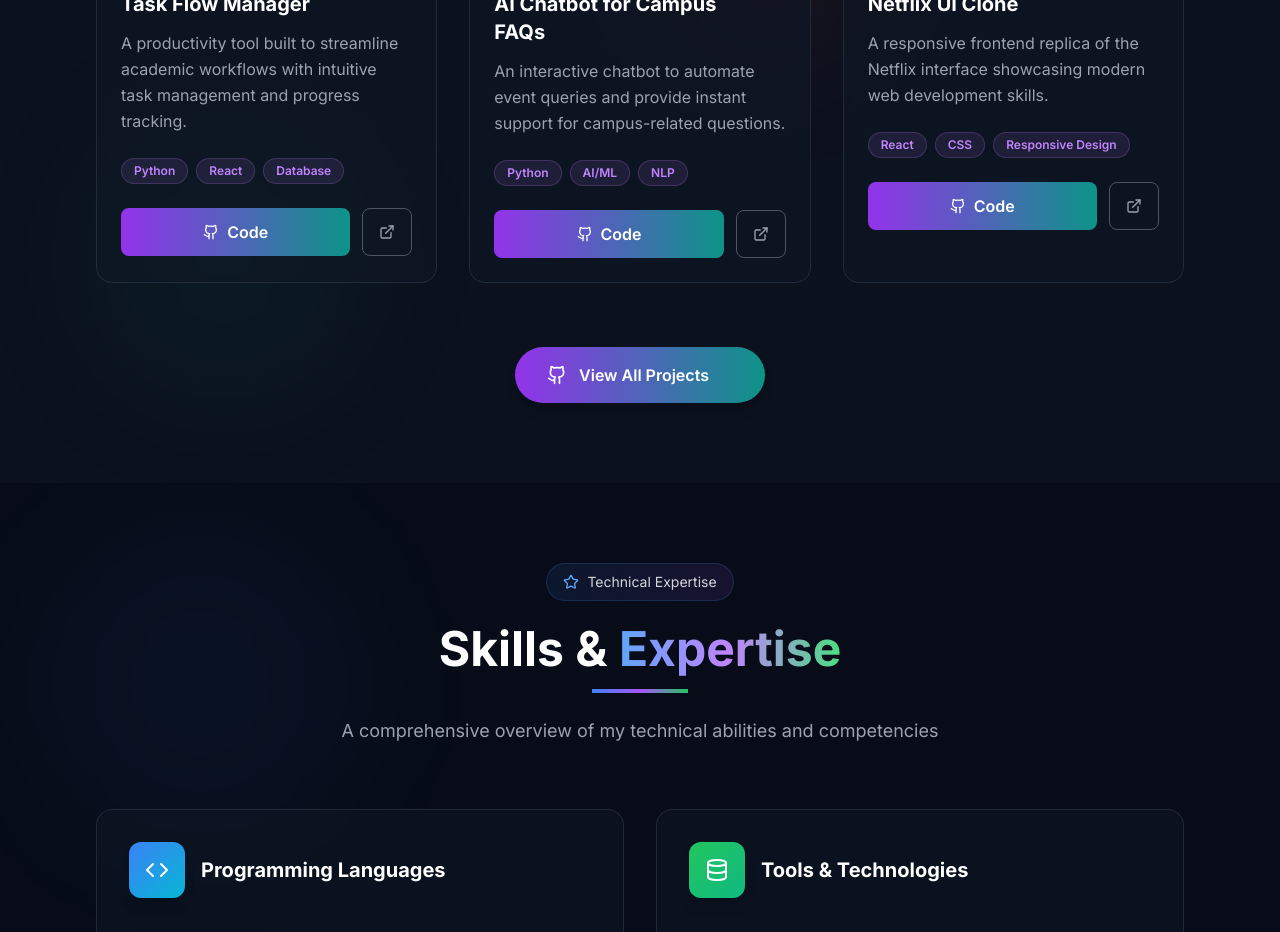
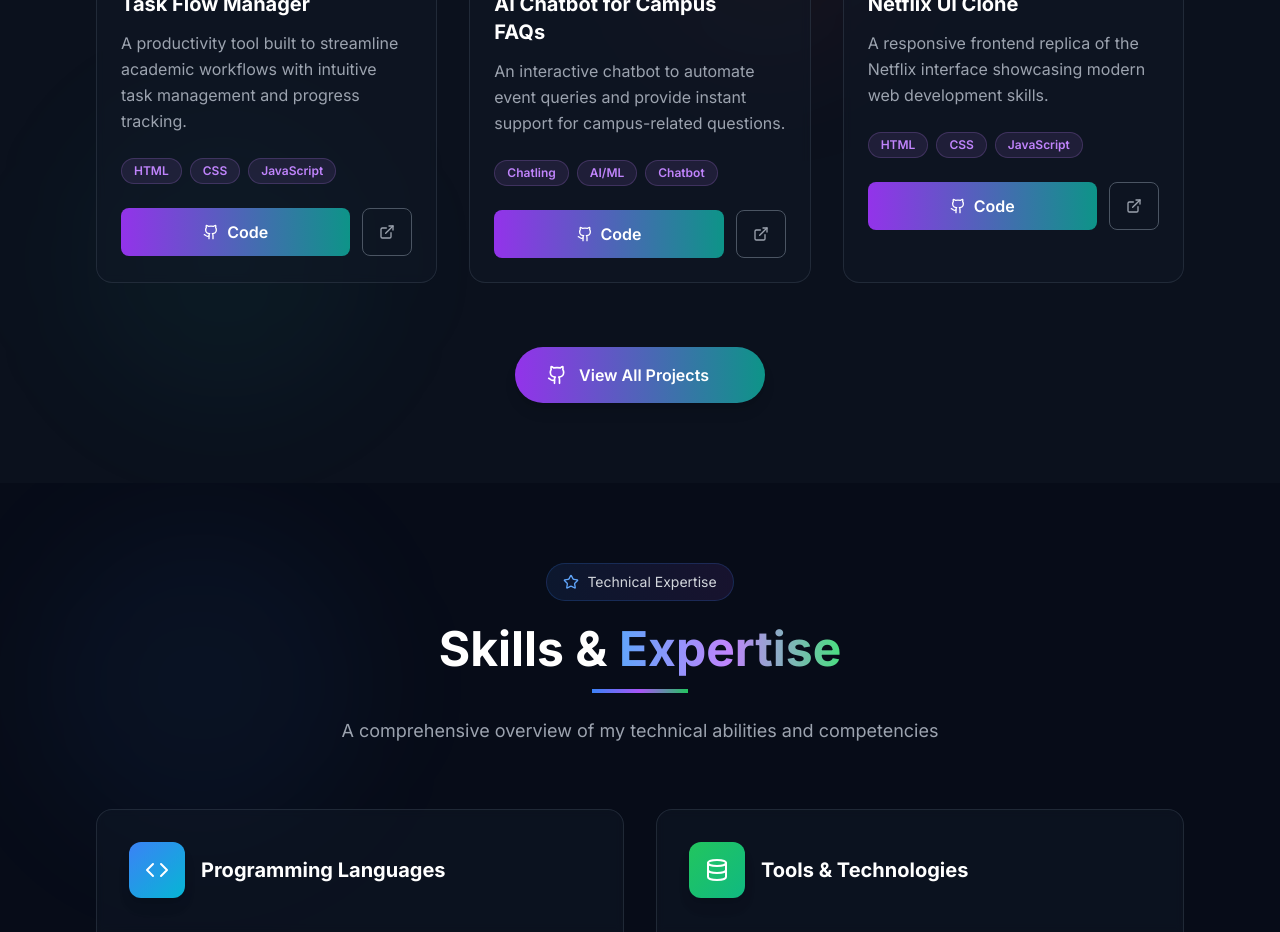
Before and after one commit to PoornaPrakash04/poorna-portfolio, a React (Vite) app: page / in a window 1280 px wide. Shown: the part 3160-4092 px from the top of the page. Built offline with nearby package versions, Linux system fonts and the light colour scheme.

Commit message:
Refactor: Update project descriptions
Update project descriptions to reflect the use of HTML, CSS, and JavaScript in the Task Flow Manager and Netflix UI Clone projects, and mention the use of Chatling for the AI Chatbot.

```diff
--- a/src/components/Projects.tsx
+++ b/src/components/Projects.tsx
@@ -1,3 +1,4 @@
+
 import { ExternalLink, Github, Bot, CheckSquare, Monitor, Sparkles, Calendar } from 'lucide-react';
 
 const Projects = () => {
@@ -6,7 +7,7 @@ const Projects = () => {
       title: 'Task Flow Manager',
       description: 'A productivity tool built to streamline academic workflows with intuitive task management and progress tracking.',
       icon: CheckSquare,
-      tags: ['Python', 'React', 'Database'],
+      tags: ['HTML', 'CSS', 'JavaScript'],
       color: 'from-purple-600 to-pink-600',
       status: 'Completed',
       year: '2025'
@@ -15,7 +16,7 @@ const Projects = () => {
       title: 'AI Chatbot for Campus FAQs',
       description: 'An interactive chatbot to automate event queries and provide instant support for campus-related questions.',
       icon: Bot,
-      tags: ['Python', 'AI/ML', 'NLP'],
+      tags: ['Chatling', 'AI/ML', 'Chatbot'],
       color: 'from-teal-600 to-blue-600',
       status: 'In Progress',
       year: '2025'
@@ -24,7 +25,7 @@ const Projects = () => {
       title: 'Netflix UI Clone',
       description: 'A responsive frontend replica of the Netflix interface showcasing modern web development skills.',
       icon: Monitor,
-      tags: ['React', 'CSS', 'Responsive Design'],
+      tags: ['HTML', 'CSS', 'JavaScript'],
       color: 'from-red-600 to-orange-600',
       status: 'Completed',
       year: '2025'
```
